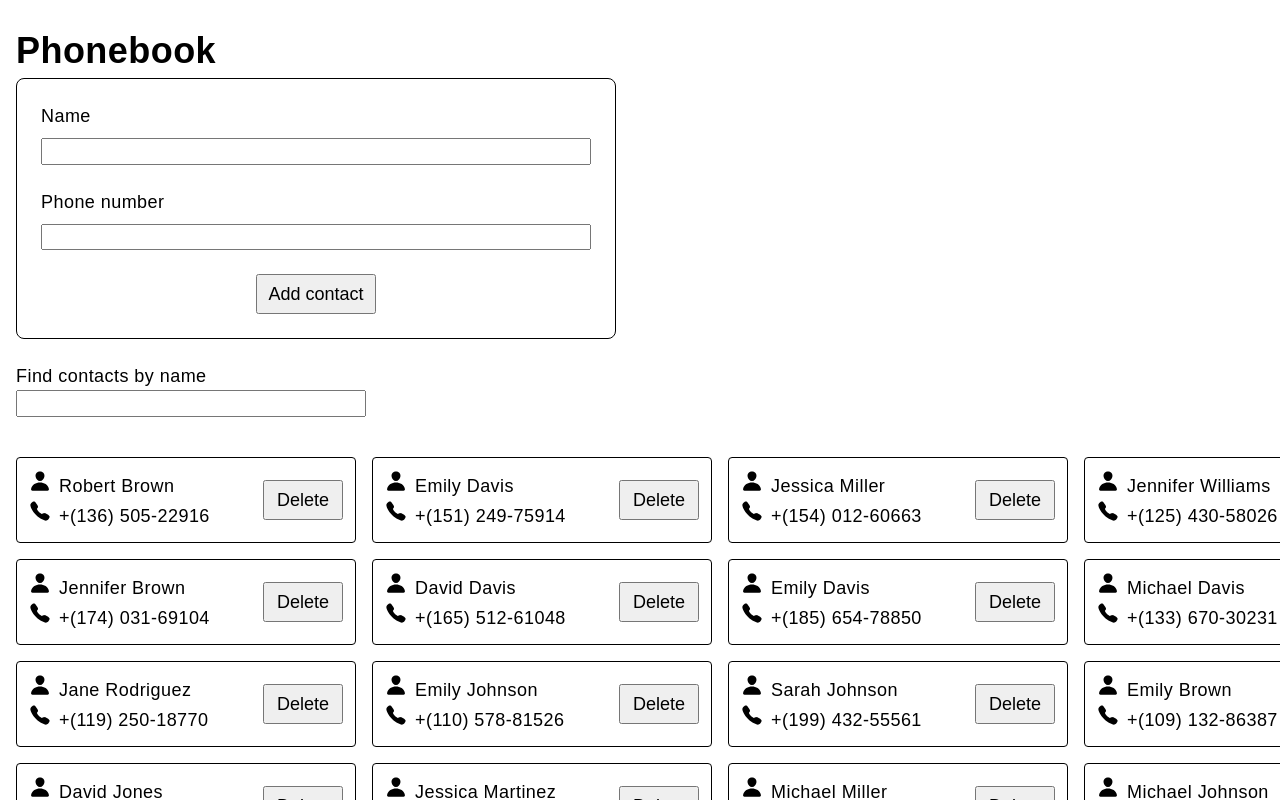
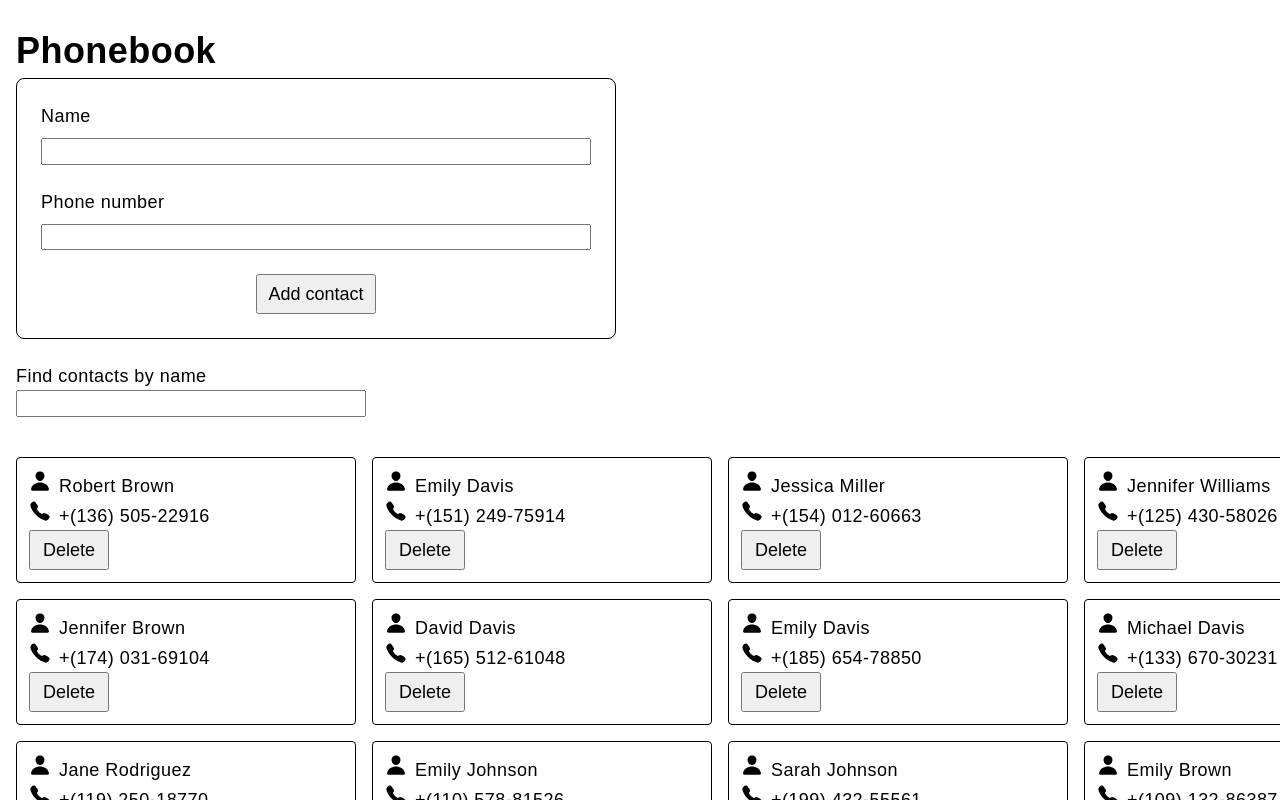
Before and after one commit to novikovanat/goit-react-hw-06, a React (Vite) app: page / in a window 1280 px wide. Shown: the top 800 px of the page. Built offline with nearby package versions, Linux system fonts and the light colour scheme.

Commit message:
delete added

```diff
--- a/src/components/contact/Contact.jsx
+++ b/src/components/contact/Contact.jsx
@@ -1,8 +1,13 @@
 import { IoPerson, IoCall } from "react-icons/io5";
 import css from "./Contact.module.css";
-export default function Contact({ id, name, phoneNumber, onDelete }) {
+import { deleteContact } from "../redux/contactsSlice.js";
+import { useDispatch } from "react-redux";
+export default function Contact({ id, name, phoneNumber }) {
+  const dispatch = useDispatch();
+  const handleDelete = () => dispatch(deleteContact(id));
+
   return (
-    <li key={id} className={css.listItem}>
+    <div>
       <div className={css.contactData}>
         <p>
           <IoPerson className={css.icon} />
@@ -13,9 +18,9 @@ export default function Contact({ id, name, phoneNumber, onDelete }) {
           <span>{phoneNumber}</span>
         </p>
       </div>
-      <button className={css.button} onClick={() => onDelete(id)}>
+      <button className={css.button} onClick={() => handleDelete(id)}>
         Delete
       </button>
-    </li>
+    </div>
   );
 }
--- a/src/components/contact/Contact.module.css
+++ b/src/components/contact/Contact.module.css
@@ -4,15 +4,6 @@
   height: 22px;
 }
 
-.listItem {
-  display: flex;
-  gap: 10px;
-  border: 1px solid black;
-  border-radius: 4px;
-  align-items: center;
-  padding: 12px;
-  width: 340px;
-}
 
 .contactData {
   flex-grow: 1;
--- a/src/components/contactList/ContactList.jsx
+++ b/src/components/contactList/ContactList.jsx
@@ -1,19 +1,19 @@
 import Contact from "../contact/Contact";
 import css from "./ContactList.module.css"
 import { useSelector } from "react-redux";
+import {selectContacts} from "../redux/selectContacts"
+import {deleteContact, addContact} from "../redux/contactsSlice"
 
-export default function ContactList({ contacts, onDelete }) {
-  // const contactsStore = useSelector(state => state.some.items);
-  // console.log(contactsStore)
-
+export default function ContactList() {
+  const contacts = useSelector(selectContacts)
   const contactList = contacts.map(({ name, phoneNumber, id }) => (
-    <Contact
-      name={name}
-      phoneNumber={phoneNumber}
-      key={id}
-      id={id}
-      onDelete={onDelete}
-    />
+    <li key={id} className={css.listItem}>
+      <Contact
+        name={name}
+        phoneNumber={phoneNumber}
+        id={id}
+      />
+    </li>
   ));
   return <ul className={css.list}>{contactList}</ul>;
 }
--- a/src/components/contactList/ContactList.module.css
+++ b/src/components/contactList/ContactList.module.css
@@ -4,3 +4,13 @@
   flex-wrap: wrap;
   gap: 16px;
 }
+
+.listItem {
+  display: flex;
+  gap: 10px;
+  border: 1px solid black;
+  border-radius: 4px;
+  align-items: center;
+  padding: 12px;
+  width: 340px;
+}
--- a/src/components/redux/contactsSlice.js
+++ b/src/components/redux/contactsSlice.js
@@ -1,23 +1,27 @@
 import { createSlice } from "@reduxjs/toolkit";
 import { nanoid } from "nanoid";
+import testData from "../testData.json";
 
 const contactsSlice = createSlice({
   name: "contacts",
-  initialState: { item: [{ contactId: null, name: "", contact: "" }] },
+  initialState: { item: testData },
   reducers: {
     addContact: {
       reducer(state, action) {
         return state.push(action.payload);
       },
-      prepare(name, contact) {
-        return { payload: { contactId: nanoid(), name, contact } };
+      prepare(name, number) {
+        return {
+          payload: { contactId: nanoid(), name: name, phoneNumber: number },
+        };
       },
     },
-  },
-  deleteContact: {
-    reducer(state, action) {
-      const index = state.findIndex((contact) => contact.id === action.payload);
-      state.splice(index, 1);
+    deleteContact: {
+      reducer(state, action) {
+        const contacts = state.item;
+        const index = contacts.findIndex((task) => task.id === action.payload);
+        contacts.splice(index, 1);
+      },
     },
   },
 });
--- a/src/components/redux/store.js
+++ b/src/components/redux/store.js
@@ -4,6 +4,6 @@ import { contactsReducer } from "./contactsSlice";
 export const store = configureStore({
   reducer: {
     contacts: contactsReducer,
-    filters: contactsReducer,
+    // filters: contactsReducer,
   },
 });
```
